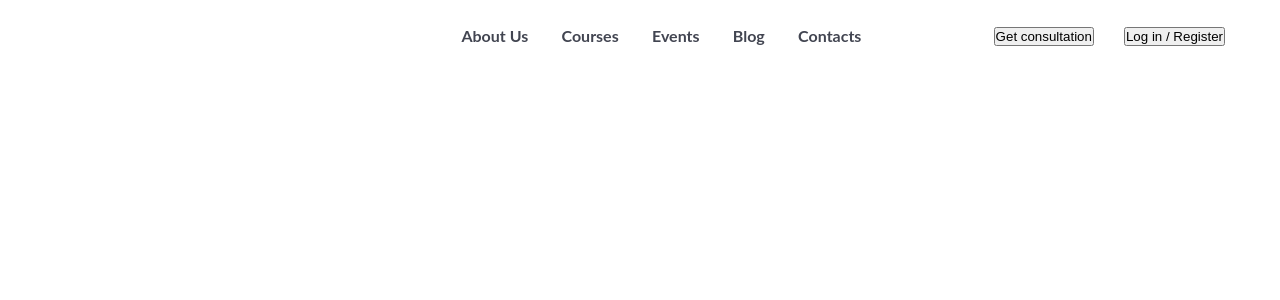
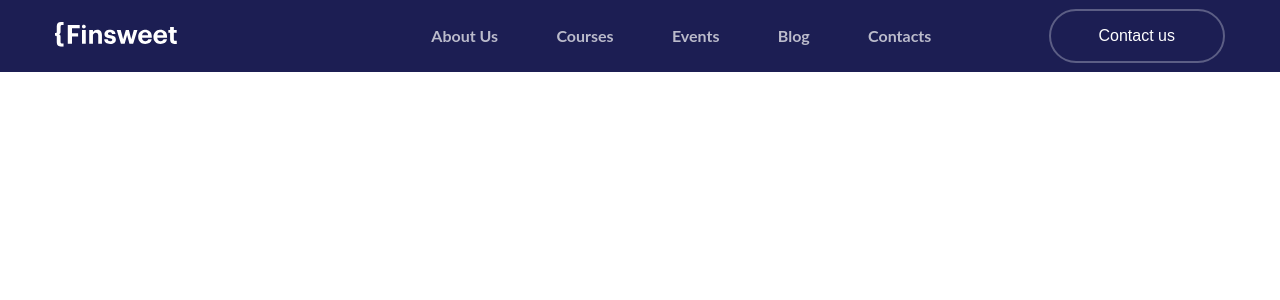
Before and after one commit to andreyk1n/finsweet, a React (Create React App) app: page / in a window 1280 px wide. Shown: the top 300 px of the page. Built offline with nearby package versions, Linux system fonts and the light colour scheme.

Commit message:
update header

```diff
--- a/src/template-parts/partials/header/Header.jsx
+++ b/src/template-parts/partials/header/Header.jsx
@@ -103,11 +103,8 @@ function Header() {
 
           {isMobile && (
             <div className="header__buttons">
-              <button className="button button__orange">
-                Get consultation
-              </button>
-              <button className="button button__transparent">
-                Log in / Register
+              <button className="button">
+                Contact us
               </button>
             </div>
           )}
@@ -115,10 +112,7 @@ function Header() {
 
         {!isMobile && (
           <div className="header__buttons">
-            <button className="button button__orange">Get consultation</button>
-            <button className="button button__transparent">
-              Log in / Register
-            </button>
+            <button className="button">Contact us</button>
           </div>
         )}
       </div>
--- a/src/template-parts/partials/header/header.scss
+++ b/src/template-parts/partials/header/header.scss
@@ -6,7 +6,7 @@
   left: 0;
   transition-duration: .5s;
   padding: 10px 0;
-  background-color: #fff;
+  background-color: #1C1E53;
 
   &__container {
     display: flex;
@@ -27,6 +27,22 @@
     gap: 30px;
     align-items: center;
 
+    .button {
+      border: 2px solid #f4f6fc4b;
+      color: #fff;
+      font-size: 16px;
+      font-family: "Poppins", sans-serif;
+      font-weight: 500;
+      background-color: transparent;
+      padding: 16px 48px;
+      border-radius: 40px;
+
+      @media (max-width: 992px) {
+        font-size: 20px;
+      }
+
+    }
+
     @media (max-width: 992px) {
       flex-direction: column;
 
@@ -38,14 +54,14 @@
 
   &__nav {
     width: 100%;
-    max-width: 400px;
+    max-width: 500px;
     display: flex;
     justify-content: space-between;
     align-items: center;
     gap: 15px;
 
     .header__link {
-      color: #424551;
+      color: #BBBBCB;
       font-size: 16px;
       font-weight: 700;
       line-height: 26px;
@@ -53,11 +69,15 @@
       position: relative;
       text-decoration: none;
 
+      @media (max-width: 992px) {
+        font-size: 20px;
+      }
+
       &::after {
         content: '';
         width: 0;
         height: 1px;
-        background-color: #424551;
+        background-color: #BBBBCB;
         display: block;
         position: absolute;
         left: 0;
@@ -80,12 +100,15 @@
       top: 0;
       flex-direction: column;
       gap: 25px;
+      padding: 150px 0 50px 0;
       align-items: center;
-      justify-content: center;
+      justify-content: flex-start;
       width: 100%;
+      height: 100vh;
       min-height: 100vh;
-      background-color: #ffffff;
+      background-color: #1C1E53;
       transition-duration: .5s;
+      overflow-y: auto;
 
       &.active {
         right: 0;
@@ -107,7 +130,7 @@
         display: block;
         width: 100%;
         height: 2px;
-        background-color: #000000;
+        background-color: #fff;
         position: relative;
         transition-duration: .5s;
 
@@ -117,7 +140,7 @@
           position: absolute;
           width: 100%;
           height: 2px;
-          background-color: #000000;
+          background-color: #fff;
           transition-duration: .5s;
         }
 
```
